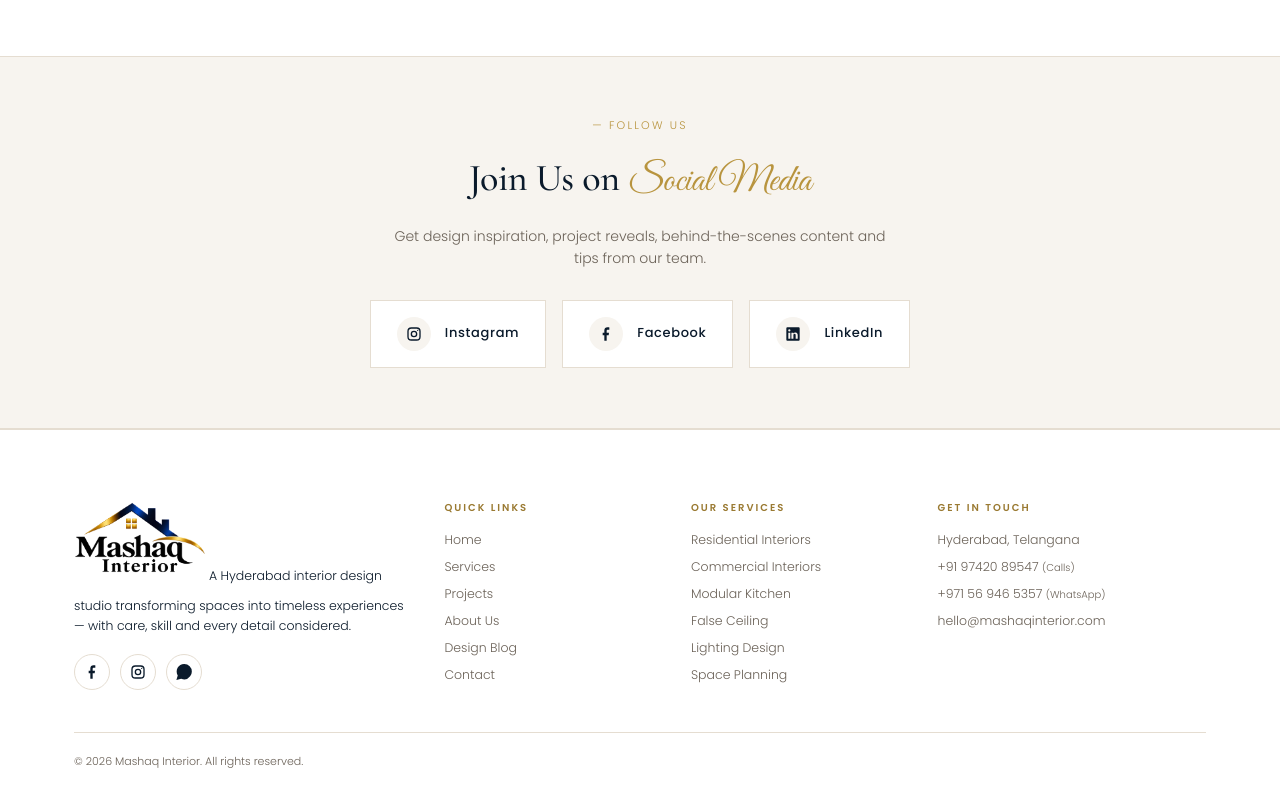
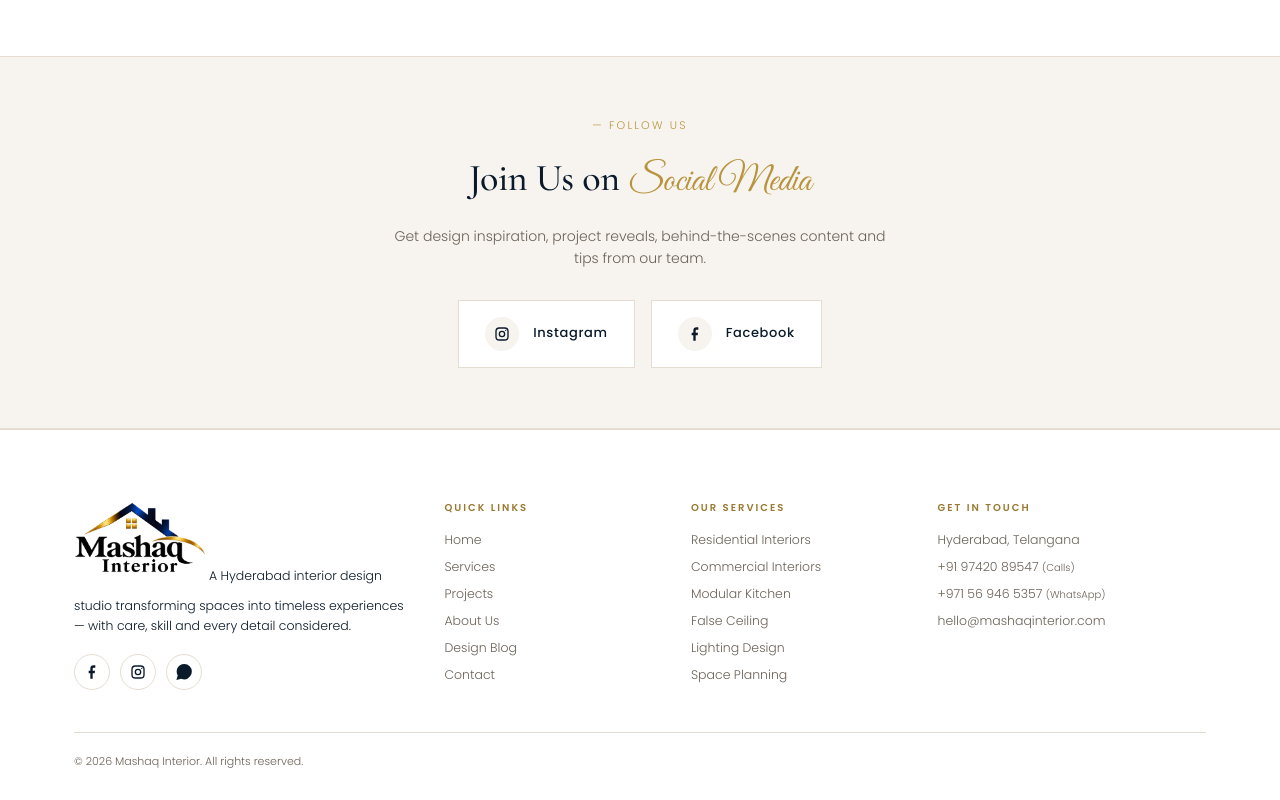
Before and after one commit to benishacletus-ux/mashaqinterior, a plain HTML site: page contact.html in a window 1280 px wide. Shown: the part 2340-3140 px from the top of the page. Drawn offline with nearby package versions, Linux system fonts and the light colour scheme.

Commit message:
Update contact page

```diff
--- a/contact.html
+++ b/contact.html
@@ -1018,15 +1018,6 @@
           </span>
           Facebook
         </a>
-
-        <a class="social-big" href="https://linkedin.com/company/mashaqinterior" target="_blank" rel="noopener" aria-label="Mashaq Interior on LinkedIn">
-          <span class="icon-circle">
-            <svg viewBox="0 0 24 24" fill="currentColor" aria-hidden="true">
-              <path d="M20.5 2h-17A1.5 1.5 0 002 3.5v17A1.5 1.5 0 003.5 22h17a1.5 1.5 0 001.5-1.5v-17A1.5 1.5 0 0020.5 2zM8 19H5v-9h3v9zM6.5 8.3a1.7 1.7 0 110-3.4 1.7 1.7 0 010 3.4zM19 19h-3v-4.7c0-1.1 0-2.6-1.6-2.6s-1.8 1.3-1.8 2.5V19h-3v-9h2.9v1.3h.1a3.2 3.2 0 012.9-1.6c3 0 3.6 2 3.6 4.6V19z"/>
-            </svg>
-          </span>
-          LinkedIn
-        </a>
       </div>
     </div>
   </div>
```
